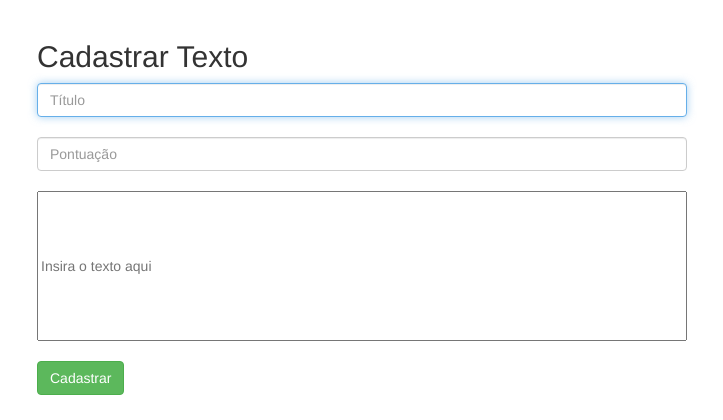
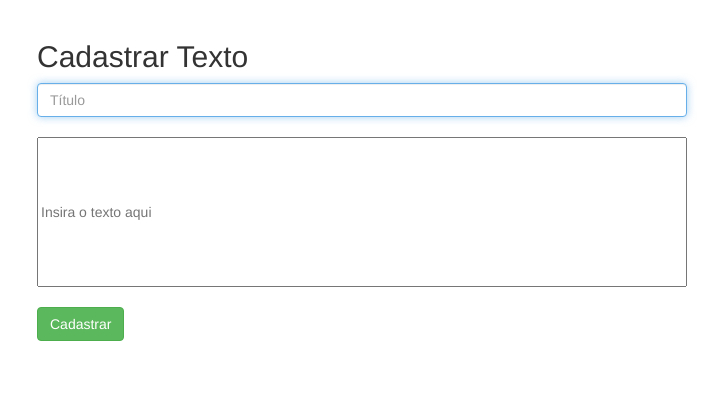
Before and after one commit to luisabergo/Ana_Anna_Luisa, a Django app: page /texto/ in a window 1280 px wide. Shown: the part 52-472 px from the top of the page, without its empty margins (33-756 px from the left). Run offline with Django 3.2, Linux system fonts and the light colour scheme; some libraries are stand-ins or nearby versions.

Commit message:
Atualizações

```diff
--- a/django_app/templates/django/CadastroTexto.html
+++ b/django_app/templates/django/CadastroTexto.html
@@ -18,9 +18,6 @@
 			<label for="titulo" class="sr-only">Título:</label>
 			<input type="text" id="titulo_exercicio" class="form-control" placeholder="Título" required autofocus>
 			<br>
-			<label for="pontuacao" class="sr-only">Pontuação:</label>
-			<input type="text" id="pontuacao" class="form-control" placeholder="Pontuação" required>
-			<br>
 		</form>
 		<div id="texto" class="form" >
 			<input type="textarea" placeholder="Insira o texto aqui" name="video_aula" required="required"
--- a/django_app/templates/django/ConteudoVideo.html
+++ b/django_app/templates/django/ConteudoVideo.html
@@ -18,9 +18,6 @@
 			<label for="titulo" class="sr-only">Título:</label>
 			<input type="text" id="titulo_exercicio" class="form-control" placeholder="Título" required autofocus>
 			<br>
-			<label for="pontuacao" class="sr-only">Pontuação:</label>
-			<input type="text" id="pontuacao" class="form-control" placeholder="Pontuação" required>
-			<br>
 		</form>
 
 		<div id="video_aula" class="form">
```
